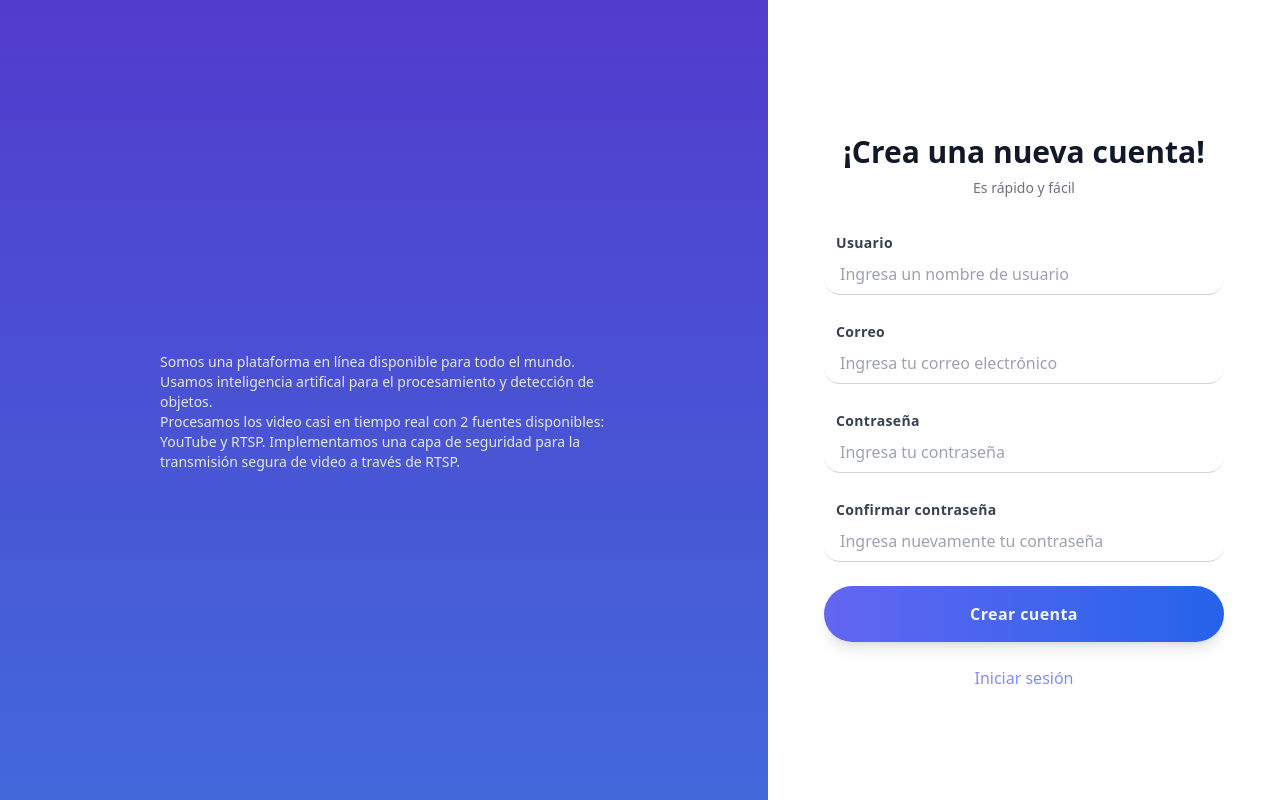
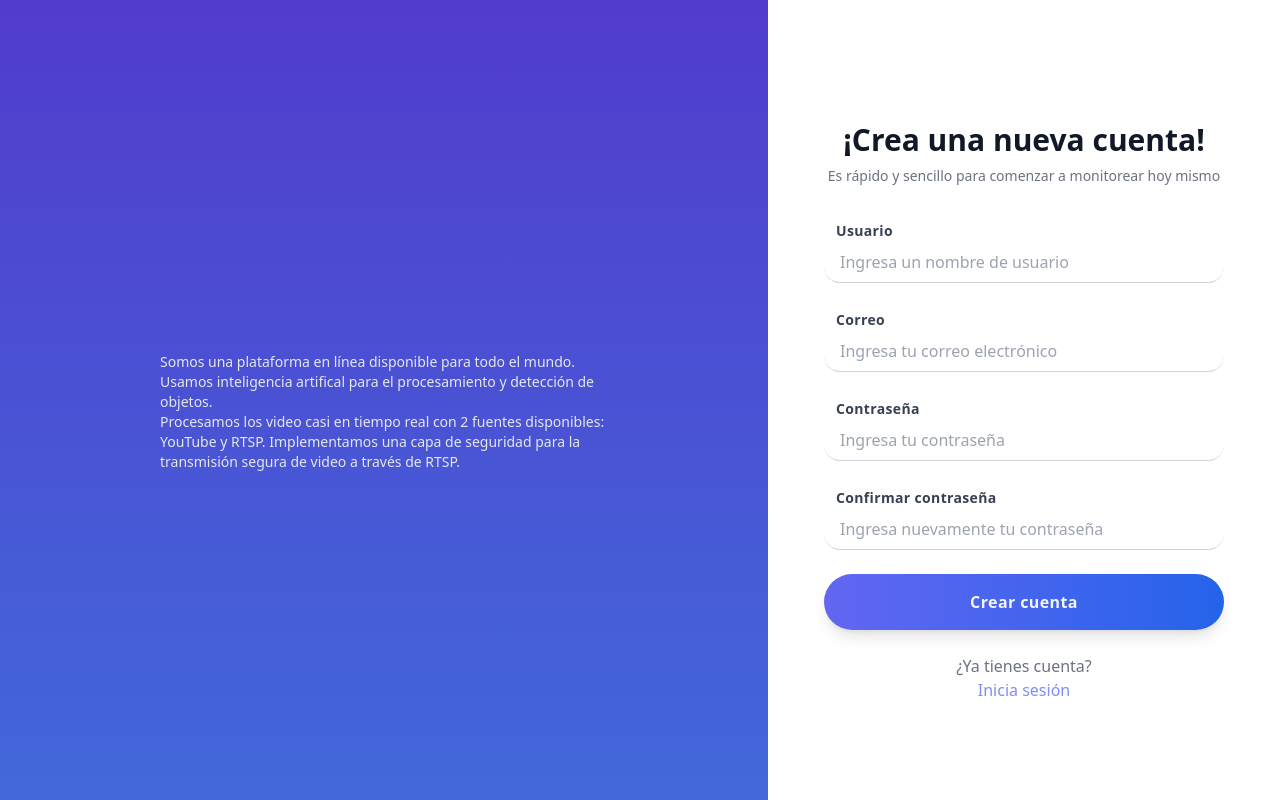
Before and after one commit to alpalasaul/argos-client, a React (Vite) app: page / in a window 1280 px wide. Both pictures are taken after typing "Sample", "Sample123" into the empty fields and a click on the button "Registrarse". Built offline with nearby package versions, Linux system fonts and the light colour scheme.

Commit message:
Descripción de inicio de sesion

```diff
--- a/src/components/Login/Register.jsx
+++ b/src/components/Login/Register.jsx
@@ -61,7 +61,9 @@ const Register = ({ setIsNewUser }) => {
         <h2 className="mt-6 text-3xl font-bold text-gray-900">
           ¡Crea una nueva cuenta!
         </h2>
-        <p className="mt-2 text-sm text-gray-500">Es rápido y fácil</p>
+        <p className="mt-2 text-sm text-gray-500">
+          Es rápido y sencillo para comenzar a monitorear hoy mismo
+        </p>
       </div>
       <form className="mt-8 space-y-6" onSubmit={handleSubmit}>
         <input type="hidden" name="remember" value="true" />
@@ -117,14 +119,15 @@ const Register = ({ setIsNewUser }) => {
             Crear cuenta
           </button>
         </div>
-        <div className="flex flex-col items-center">
+        <p className="flex flex-col items-center justify-center mt-10 text-center text-md text-gray-500">
+          <span>¿Ya tienes cuenta?</span>
           <button
             onClick={() => setIsNewUser(false)}
             className="text-indigo-400 hover:text-blue-500 no-underline hover:underline cursor-pointer transition ease-in duration-300"
           >
-            Iniciar sesión
+            Inicia sesión
           </button>
-        </div>
+        </p>
       </form>
     </div>
   );
```
